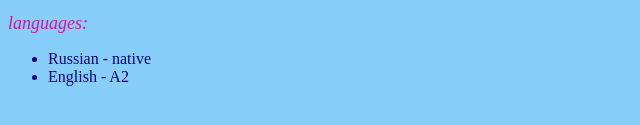
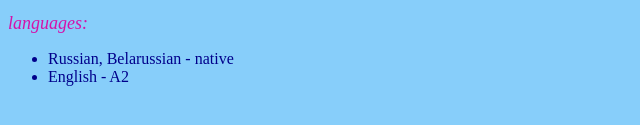
Before and after one commit to AnnYablonskaya/rsschool-cv1, a plain HTML site: page index.html in a window 1280 px wide. Shown: the part 557-682 px from the top of the page, 0-640 px from the left. Drawn offline with Linux system fonts and the light colour scheme.

Commit message:
docs: update index.ntml
update index.ntml

```diff
--- a/index.html
+++ b/index.html
@@ -47,7 +47,7 @@
 <div class="h2">languages:</div>
 <div class="languages">
     <ul>
-        <li>Russian - native  </li>
+        <li>Russian, Belarussian - native  </li>
         <li>English - A2 </li>
     </ul>
 </div>
```
